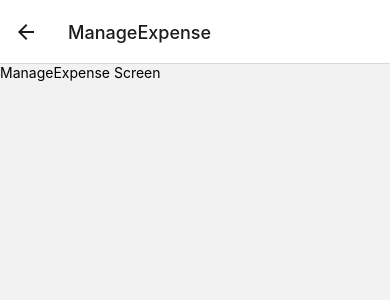
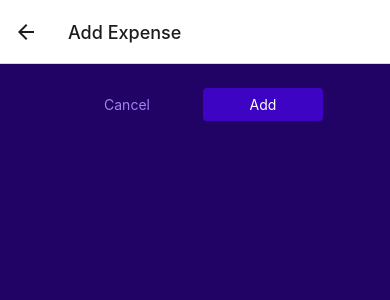
Before and after one commit to PriontoAbdullah/Expense-Tracker-React-Native-App, a React Native app: screen /ManageExpense in a window 390 px wide. Shown: the top 300 px of the page. Built offline with nearby package versions, Linux system fonts and the light colour scheme.

Commit message:
Added manage expense screen

```diff
--- a/App.js
+++ b/App.js
@@ -8,6 +8,7 @@
 import RecentExpenses from './screens/RecentExpenses';
 import AllExpenses from './screens/AllExpenses';
 import { GlobalStyles } from './constants/styles';
+import IconButton from './components/UI/IconButton';
 
 const Stack = createNativeStackNavigator();
 const BottomTabs = createBottomTabNavigator();
@@ -15,12 +16,22 @@
 function ExpensesOverview() {
   return (
     <BottomTabs.Navigator
-      screenOptions={{
+      screenOptions={({ navigation }) => ({
         headerStyle: { backgroundColor: GlobalStyles.colors.primary500 },
         headerTintColor: 'white',
         tabBarStyle: { backgroundColor: GlobalStyles.colors.primary500 },
         tabBarActiveTintColor: GlobalStyles.colors.accent500,
-      }}
+        headerRight: ({ tintColor }) => (
+          <IconButton
+            icon='add'
+            size={24}
+            color={tintColor}
+            onPress={() => {
+              navigation.navigate('ManageExpense');
+            }}
+          />
+        ),
+      })}
     >
       <BottomTabs.Screen
         name='RecentExpenses'
--- a/components/ExpenseOutput/ExpenseItem.js
+++ b/components/ExpenseOutput/ExpenseItem.js
@@ -1,11 +1,23 @@
 import { Pressable, StyleSheet, Text, View } from 'react-native';
+import { useNavigation } from '@react-navigation/native';
 
 import { GlobalStyles } from '../../constants/styles';
 import { getFormattedDate } from '../../util/date';
 
-function ExpenseItem({ description, amount, date }) {
+function ExpenseItem({ ad, description, amount, date }) {
+  const navigation = useNavigation();
+
+  function expensePressHandler() {
+    navigation.navigate('ManageExpense', {
+      expenseId: id,
+    });
+  }
+
   return (
-    <Pressable>
+    <Pressable
+      onPress={expensePressHandler}
+      style={({ pressed }) => pressed && styles.pressed}
+    >
       <View style={styles.expenseItem}>
         <View>
           <Text style={[styles.textBase, styles.description]}>
--- a/components/ExpenseOutput/ExpensesSummary.js
+++ b/components/ExpenseOutput/ExpensesSummary.js
@@ -1,4 +1,6 @@
-import { View, Text } from 'react-native';
+import { View, Text, StyleSheet } from 'react-native';
+
+import { GlobalStyles } from '../../constants/styles';
 
 function ExpensesSummary({ expenses, periodName }) {
   const expensesSum = expenses.reduce((sum, expense) => {
@@ -6,11 +8,31 @@
   }, 0);
 
   return (
-    <View>
-      <Text>{periodName}</Text>
-      <Text>${expensesSum.toFixed(2)}</Text>
+    <View style={styles.container}>
+      <Text style={styles.period}>{periodName}</Text>
+      <Text style={styles.sum}>${expensesSum.toFixed(2)}</Text>
     </View>
   );
 }
 
 export default ExpensesSummary;
+
+const styles = StyleSheet.create({
+  container: {
+    padding: 8,
+    backgroundColor: GlobalStyles.colors.primary50,
+    borderRadius: 6,
+    flexDirection: 'row',
+    justifyContent: 'space-between',
+    alignItems: 'center',
+  },
+  period: {
+    fontSize: 12,
+    color: GlobalStyles.colors.primary400,
+  },
+  sum: {
+    fontSize: 16,
+    fontWeight: 'bold',
+    color: GlobalStyles.colors.primary500,
+  },
+});
--- /dev/null
+++ b/components/UI/Button.js
@@ -0,0 +1,44 @@
+import { Pressable, StyleSheet, Text, View } from 'react-native';
+import { GlobalStyles } from '../../constants/styles';
+
+function Button({ children, onPress, mode, style }) {
+  return (
+    <View style={style}>
+      <Pressable
+        onPress={onPress}
+        style={({ pressed }) => pressed && styles.pressed}
+      >
+        <View style={[styles.button, mode === 'flat' && styles.flat]}>
+          <Text style={[styles.buttonText, mode === 'flat' && styles.flatText]}>
+            {children}
+          </Text>
+        </View>
+      </Pressable>
+    </View>
+  );
+}
+
+export default Button;
+
+const styles = StyleSheet.create({
+  button: {
+    borderRadius: 4,
+    padding: 8,
+    backgroundColor: GlobalStyles.colors.primary500,
+  },
+  flat: {
+    backgroundColor: 'transparent',
+  },
+  buttonText: {
+    color: 'white',
+    textAlign: 'center',
+  },
+  flatText: {
+    color: GlobalStyles.colors.primary200,
+  },
+  pressed: {
+    opacity: 0.75,
+    backgroundColor: GlobalStyles.colors.primary100,
+    borderRadius: 4,
+  },
+});
--- /dev/null
+++ b/components/UI/IconButton.js
@@ -0,0 +1,29 @@
+import { Pressable, StyleSheet, View } from 'react-native';
+import { Ionicons } from '@expo/vector-icons';
+
+function IconButton({ icon, size, color, onPress }) {
+  return (
+    <Pressable
+      onPress={onPress}
+      style={({ pressed }) => pressed && styles.pressed}
+    >
+      <View style={styles.buttonContainer}>
+        <Ionicons name={icon} size={size} color={color} />
+      </View>
+    </Pressable>
+  );
+}
+
+export default IconButton;
+
+const styles = StyleSheet.create({
+  buttonContainer: {
+    borderRadius: 24,
+    padding: 6,
+    marginHorizontal: 8,
+    marginVertical: 2,
+  },
+  pressed: {
+    opacity: 0.75,
+  },
+});
--- a/screens/ManageExpense.js
+++ b/screens/ManageExpense.js
@@ -1,7 +1,78 @@
-import { Text } from 'react-native';
+import { useLayoutEffect } from 'react';
+import { StyleSheet, View } from 'react-native';
 
-function ManageExpense() {
-  return <Text>ManageExpense Screen</Text>;
+import Button from '../components/UI/Button';
+import IconButton from '../components/UI/IconButton';
+import { GlobalStyles } from '../constants/styles';
+
+function ManageExpense({ route, navigation }) {
+  const editedExpenseId = route.params?.expenseId;
+  const isEditing = !!editedExpenseId;
+
+  useLayoutEffect(() => {
+    navigation.setOptions({
+      title: isEditing ? 'Edit Expense' : 'Add Expense',
+    });
+  }, [navigation, isEditing]);
+
+  function deleteExpenseHandler() {
+    navigation.goBack();
+  }
+
+  function cancelHandler() {
+    navigation.goBack();
+  }
+
+  function confirmHandler() {
+    navigation.goBack();
+  }
+
+  return (
+    <View style={styles.container}>
+      <View style={styles.buttons}>
+        <Button style={styles.button} mode='flat' onPress={cancelHandler}>
+          Cancel
+        </Button>
+        <Button style={styles.button} onPress={confirmHandler}>
+          {isEditing ? 'Update' : 'Add'}
+        </Button>
+      </View>
+      {isEditing && (
+        <View style={styles.deleteContainer}>
+          <IconButton
+            icon='trash'
+            color={GlobalStyles.colors.error500}
+            size={36}
+            onPress={deleteExpenseHandler}
+          />
+        </View>
+      )}
+    </View>
+  );
 }
 
 export default ManageExpense;
+
+const styles = StyleSheet.create({
+  container: {
+    flex: 1,
+    padding: 24,
+    backgroundColor: GlobalStyles.colors.primary800,
+  },
+  buttons: {
+    flexDirection: 'row',
+    justifyContent: 'center',
+    alignItems: 'center',
+  },
+  button: {
+    minWidth: 120,
+    marginHorizontal: 8,
+  },
+  deleteContainer: {
+    marginTop: 16,
+    paddingTop: 8,
+    borderTopWidth: 2,
+    borderTopColor: GlobalStyles.colors.primary200,
+    alignItems: 'center',
+  },
+});
```
